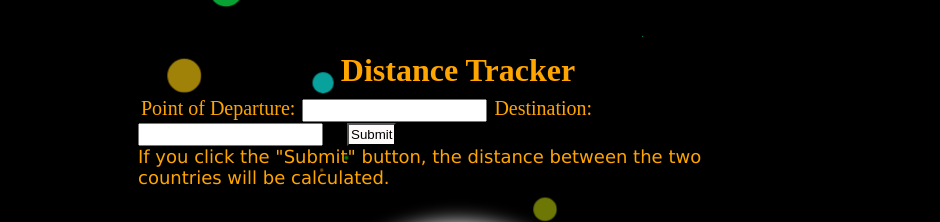
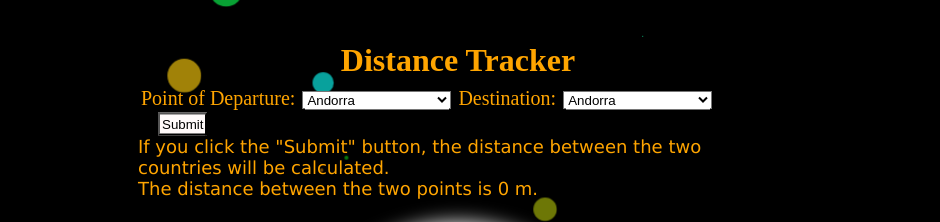
Before and after one commit to LouisDonDaza/jhfinal, a plain HTML site: page distance_tracker.html in a window 1280 px wide. Both pictures are taken after a click on the input "Submit". Shown: the top 222 px of the page, without its empty margins (182-1122 px from the left). Drawn offline with Linux system fonts and the light colour scheme.

Commit message:
added calc function

```diff
--- a/distance_tracker.html
+++ b/distance_tracker.html
@@ -39,13 +39,24 @@
           <h1 id="tagline">Distance Tracker</h1>
           <form class="depart--form" onsubmit="event.preventDefault(); calculateDistance();">
             <label for="departure">Point of Departure:</label>
-            <input type="text" id="departure" name="departure">
+            <select id="departure" name="departure">
+              <option value="42.546245, 1.601554">Andorra</option>
+              <option value="23.524076, 53.847818">United Arab Emirates</option>
+              <option value="33.93911, 67.709953">Afghanistan</option>
+              <option value="17.060816, -61.795428">Antigua and Barbuda</option>
+            </select>
             <label for="dest">Destination:</label>
-            <input type="text" id="dest" name="dest">
+            <select id="dest" name="dest">
+              <option value="42.546245, 1.601554">Andorra</option>
+              <option value="23.524076, 53.847818">United Arab Emirates</option>
+              <option value="33.93911, 67.709953">Afghanistan</option>
+              <option value="17.060816, -61.795428">Antigua and Barbuda</option>
+            </select>
             <input type="submit" value="Submit" class="submit--form">
         </form>
 
           <p>If you click the "Submit" button, the distance between the two countries will be calculated.</p>
+          <p id="form--msg"></p>
         </div>
         <div class = "earth"></div>
         <div class="container">
--- a/hi.js
+++ b/hi.js
@@ -219,7 +219,123 @@ function onMouseLeave() {
 
 }
 function calculateDistance(){
+  Number.prototype.toRad = function() {
+    return this * Math.PI / 180;
+  }
+  console.log('new function');
   var depart = document.getElementById("departure").value;
   var dest = document.getElementById("dest").value;
-  alert("You are going from: " + depart + " to " + dest);
+  depart = depart.split(",");
+  dest = dest.split(",");
+  console.log("You are going from: " + depart + " to " + dest);
+  let lat1 = Number(depart[0]);
+  let lat2 = Number(dest[0]);
+  let lon1 = Number(depart[1]);
+  let lon2 = Number(dest[1]);
+  console.log('first', depart[0], lon1, ' second', lat2, lon2);
+  var R = 6371; // km
+//has a problem with the .toRad() method below.
+var x1 = lat2-lat1;
+var dLat = x1.toRad();
+var x2 = lon2-lon1;
+var dLon = x2.toRad();
+var a = Math.sin(dLat/2) * Math.sin(dLat/2) +
+                Math.cos(lat1.toRad()) * Math.cos(lat2.toRad()) *
+                Math.sin(dLon/2) * Math.sin(dLon/2);
+var c = 2 * Math.atan2(Math.sqrt(a), Math.sqrt(1-a));
+var d = R * c;
+
+let msg = document.getElementById('form--msg');
+msg.innerText = 'The distance between the two points is ' + d.toFixed(0) + ' m.';
 }
+function calcDistance(){
+  var depart = document.getElementById("departure").value;
+  var dest = document.getElementById("dest").value;
+  console.log("You are going from: " + depart + " to " + dest);
+  let lat1 = Number(depart[0]);
+  let lat2 = Number(dest[0]);
+  let lon1 = Number(depart[1]);
+  let lon2 = Number(dest[1]);
+
+var R = 6371; // km
+//has a problem with the .toRad() method below.
+var x1 = lat2-lat1;
+var dLat = x1 * Math.PI/180;
+var x2 = lon2-lon1;
+var dLon = x2 * Math.PI/180;
+var a = Math.sin(dLat/2) * Math.sin(dLat/2) +
+                Math.cos(lat1 * Math.PI/180 * Math.cos(lat2 * Math.PI/180)) *
+                Math.sin(dLon/2) * Math.sin(dLon/2);
+var c = 2 * Math.atan2(Math.sqrt(a), Math.sqrt(1-a));
+var d = R * c;
+  /*
+  const R = 6371e3; // metres
+  const sig1 = lat1 * Math.PI/180; // φ, λ in radians
+  const sig2 = lat2 * Math.PI/180;
+  const omega1 = (lat2-lat1) * Math.PI/180;
+  const omega2 = (lon2-lon1) * Math.PI/180;
+
+  const a = Math.sin(omega1/2) * Math.sin(omega1/2) +
+          Math.cos(sig1) * Math.cos(sig2) *
+          Math.sin(omega2/2) * Math.sin(omega2/2);
+  //const c = 2 * Math.atan2(Math.sqrt(a), Math.sqrt(1-a));
+  const c = 2 * Math.asin(Math.sqrt(a));
+
+  //const d = Math.acos( Math.sin(sig1)*Math.sin(sig2) + Math.cos(sig1)*Math.cos(sig2) * Math.cos(omega2) ) * R;
+  const d = R * c; // in metres
+  */
+ /*
+  const R = 6371e3;
+  let dlon = lon2 - lon1;
+  let dlat = lat2 - lat1;
+  const a = (Math.pow(Math.sin(dlat/2), 2) + Math.cos(lat1) * Math.cos(lat2) * (Math.pow(Math.sin(dlon/2),2)));
+  const c = 2 * Math.atan2(Math.sqrt(a), Math.sqrt(1-a));
+  const d = R * c;
+  */
+
+  console.log("Distance between these two countries is: " + d.toFixed(0) + " m.");
+}
+/*
+const rad: number[] = args.map((deg: number) => deg / 180.0 * Math.PI);
+        const lat1: number = rad[0];
+        const lon1: number = rad[1];
+        const lat2: number = rad[2];
+        const lon2: number = rad[3];
+        const R: number = 6372.8;
+        const dLat: number = lat2 - lat1;
+        const dLon: number = lon2 - lon1;
+
+        const a: number = Math.sin(dLat / 2) *
+            Math.sin(dLat / 2) +
+            Math.sin(dLon / 2) *
+            Math.sin(dLon / 2) *
+            Math.cos(lat1) *
+            Math.cos(lat2);
+
+        const c: number = 2 * Math.asin(Math.sqrt(a));
+
+        return R * c;
+*/
+/*
+Number.prototype.toRad = function() {
+   return this * Math.PI / 180;
+}
+
+var lat1 = 42.546245;
+var lon1 = 1.601554;
+var lat2 = 23.424076;
+var lon2 = 53.847818;
+
+var R = 6371; // km
+//has a problem with the .toRad() method below.
+var x1 = lat2-lat1;
+var dLat = x1.toRad();
+var x2 = lon2-lon1;
+var dLon = x2.toRad();
+var a = Math.sin(dLat/2) * Math.sin(dLat/2) +
+                Math.cos(lat1.toRad()) * Math.cos(lat2.toRad()) *
+                Math.sin(dLon/2) * Math.sin(dLon/2);
+var c = 2 * Math.atan2(Math.sqrt(a), Math.sqrt(1-a));
+var d = R * c;
+console.log(d);
+*/
```
